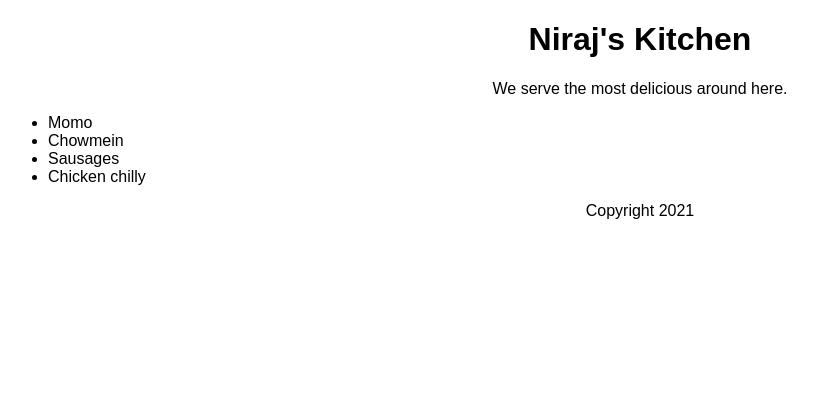
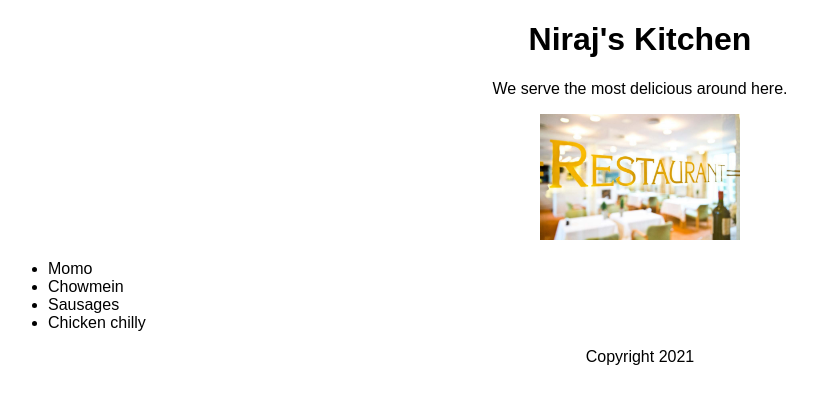
Before and after one commit to nirajmaharjan1993/react-test, a React (Create React App) app: page / in a window 1280 px wide. Shown: the top 404 px of the page, without its empty margins (0-817 px from the left). Built offline with nearby package versions, Linux system fonts and the light colour scheme.

Commit message:
Displaying images with react

```diff
--- a/src/App.js
+++ b/src/App.js
@@ -1,5 +1,6 @@
 import React from "react";
 import "./styles.css";
+import restaurant from "./restaurant.jpg";
 
 function Header(props) {
   return (
@@ -13,9 +14,10 @@ function Body(props) {
   return (
     <section>
       <p>We serve the most {props.adjective} around here.</p>
+      <img src={restaurant} width="200" alt="restaurant" />
       <ul style={{ textAlign: "left" }}>
         {props.dishes.map((dish) => (
-          <li>{dish}</li>
+          <li key={dish.id}>{dish.name}</li>
         ))}
       </ul>
     </section>
@@ -30,12 +32,12 @@ function Footer(props) {
   );
 }
 const dishes = ["Momo", "Chowmein", "Sausages", "Chicken chilly"];
-
+const dishObjs = dishes.map((dish, i) => ({ id: i, name: dish }));
 export default function App() {
   return (
     <div className="App">
       <Header name="Niraj" />
-      <Body adjective="delicious" dishes={dishes} />
+      <Body adjective="delicious" dishes={dishObjs} />
       <Footer year={new Date().getFullYear()} />
     </div>
   );
```
Also changed, not shown: src/restaurant.jpg (added).
